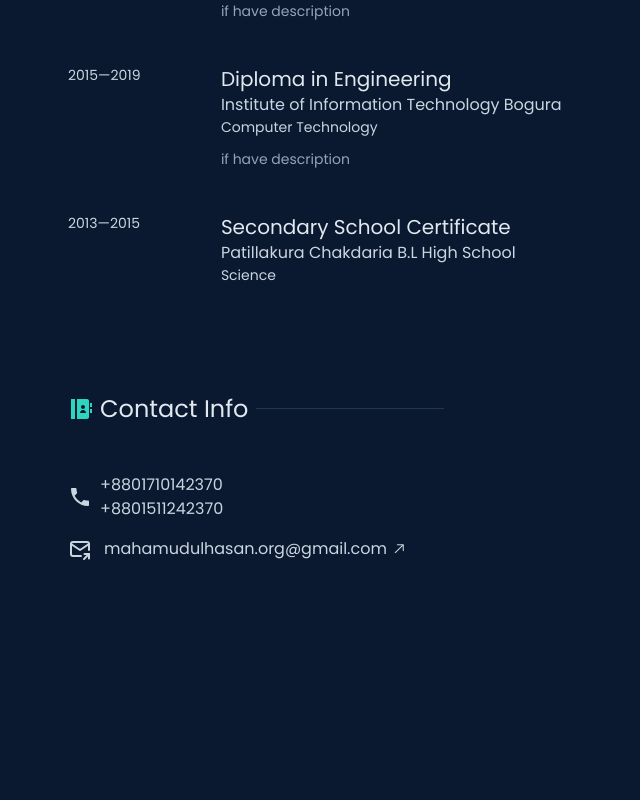
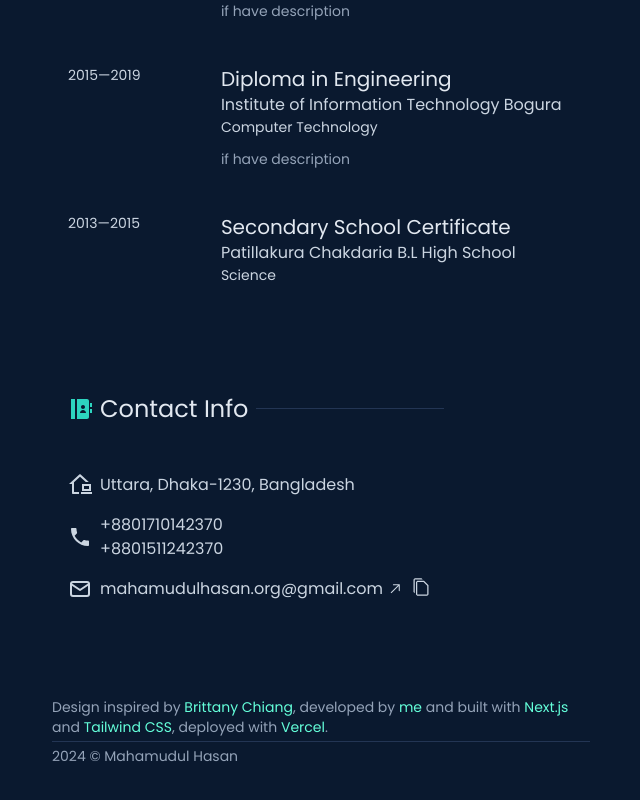
Before and after one commit to mahamudulhasan-me/mahamudul-hasan, a Next.js app: page / in a window 1280 px wide. Shown: the part 2166-2966 px from the top of the page, without its empty margins (588-1228 px from the left). Before the commit the page ends 2823 px from the top, so only its background shows below. Built offline with nearby package versions, Linux system fonts and the light colour scheme.

Commit message:
contact section complete

```diff
--- a/src/app/page.js
+++ b/src/app/page.js
@@ -3,6 +3,7 @@ import About from "@/components/Sections/About/About";
 import Contact from "@/components/Sections/Contact/Contact";
 import Education from "@/components/Sections/Education/Education";
 import Experience from "@/components/Sections/Experience/Experience";
+import Footer from "@/components/Sections/Footer/Footer";
 import Projects from "@/components/Sections/Projects/Projects";
 import { FaFacebook, FaGithub, FaInstagram, FaLinkedin } from "react-icons/fa";
 
@@ -110,6 +111,7 @@ const MainPage = () => {
         <Projects />
         <Education />
         <Contact />
+        <Footer />
       </div>
     </main>
   );
--- a/src/components/Sections/Contact/Contact.jsx
+++ b/src/components/Sections/Contact/Contact.jsx
@@ -1,13 +1,15 @@
 import SectionHead from "@/components/SectionHead/SectionHead";
 import { MdPhone } from "react-icons/md";
-import { RiContactsBookFill } from "react-icons/ri";
-import { RxArrowTopRight } from "react-icons/rx";
-import { TbMailShare } from "react-icons/tb";
+import { RiContactsBookFill, RiHomeOfficeLine } from "react-icons/ri";
+import Email from "./Email";
 const Contact = () => {
   return (
     <div id="contact" className="py-20">
       <SectionHead icon={RiContactsBookFill} title="Contact Info" />
       <div className="p-4 space-y-4">
+        <p className="flex items-center gap-2 text-slate-300">
+          <RiHomeOfficeLine size={24} /> Uttara, Dhaka-1230, Bangladesh
+        </p>
         <aside className="flex items-center  gap-2">
           <p className="text-slate-300 text-2xl">
             <MdPhone />
@@ -17,19 +19,7 @@ const Contact = () => {
             <span className="hovered-text2">+8801511242370</span>
           </p>
         </aside>
-        <aside className="flex items-start gap-3">
-          <p className="text-slate-300 text-2xl">
-            <TbMailShare />
-          </p>
-
-          <p className="text-slate-300 flex items-center gap-1 group">
-            <span className="hovered-text2">mahamudulhasan.org@gmail.com</span>{" "}
-            <span className=" group-hover:translate-x-1 group-hover:mb-2 transition-all">
-              <RxArrowTopRight />
-            </span>
-            <br />
-          </p>
-        </aside>
+        <Email />
       </div>
     </div>
   );
--- /dev/null
+++ b/src/components/Sections/Contact/Email.jsx
@@ -0,0 +1,54 @@
+"use client";
+import { useState } from "react";
+import { BsClipboard2CheckFill } from "react-icons/bs";
+import { RxArrowTopRight } from "react-icons/rx";
+import { TbMail } from "react-icons/tb";
+import { VscCopy } from "react-icons/vsc";
+
+const Email = () => {
+  const [copied, setCopied] = useState(false);
+  const recipientEmail = "mahamudulhasan.org@gmail.com";
+  const subject = "Hello from me";
+
+  const copyToClipboard = (text) => {
+    navigator.clipboard.writeText(text);
+    setCopied(true);
+    setTimeout(() => setCopied(false), 10000); // Reset copied state after 2 seconds
+  };
+
+  const composeEmail = () => {
+    const gmailURL = `https://mail.google.com/mail/?view=cm&to=${encodeURIComponent(
+      recipientEmail
+    )}&su=${encodeURIComponent(subject)}`;
+    window.open(gmailURL, "_blank");
+  };
+  return (
+    <aside className="flex items-start gap-2">
+      <p className="text-slate-300 text-2xl">
+        <TbMail />
+      </p>
+
+      <p
+        onClick={composeEmail}
+        className="text-slate-300 flex items-center gap-1 group"
+      >
+        <span className="hovered-text2">mahamudulhasan.org@gmail.com</span>{" "}
+        <span className=" group-hover:translate-x-1 group-hover:mb-2 transition-all">
+          <RxArrowTopRight />
+        </span>
+      </p>
+      <p className="text-xl text-slate-300 cursor-pointer">
+        {copied ? (
+          <BsClipboard2CheckFill color="#64ffda" title="Copied" />
+        ) : (
+          <VscCopy
+            title="Copy"
+            onClick={() => copyToClipboard("mahamudulhasan.org@gmail.com")}
+          />
+        )}
+      </p>
+    </aside>
+  );
+};
+
+export default Email;
--- a/src/components/Sections/Footer/Footer.jsx
+++ b/src/components/Sections/Footer/Footer.jsx
@@ -0,0 +1,21 @@
+import Link from "next/link";
+const Footer = () => {
+  const currentYear = new Date().getFullYear();
+  return (
+    <footer className="text-slate-400 text-sm pb-20">
+      Design inspired by <span className="hovered-text">Brittany Chiang</span>,
+      developed by{" "}
+      <Link href="#" className="hovered-text">
+        me
+      </Link>{" "}
+      and built with <span className="hovered-text">Next.js</span> and{" "}
+      <span className="hovered-text">Tailwind CSS</span>, deployed with{" "}
+      <span className="hovered-text">Vercel</span>.
+      <p className="border-t border-navy-lightest pt-1 mt-1">
+        {currentYear} &copy; Mahamudul Hasan
+      </p>
+    </footer>
+  );
+};
+
+export default Footer;
```
